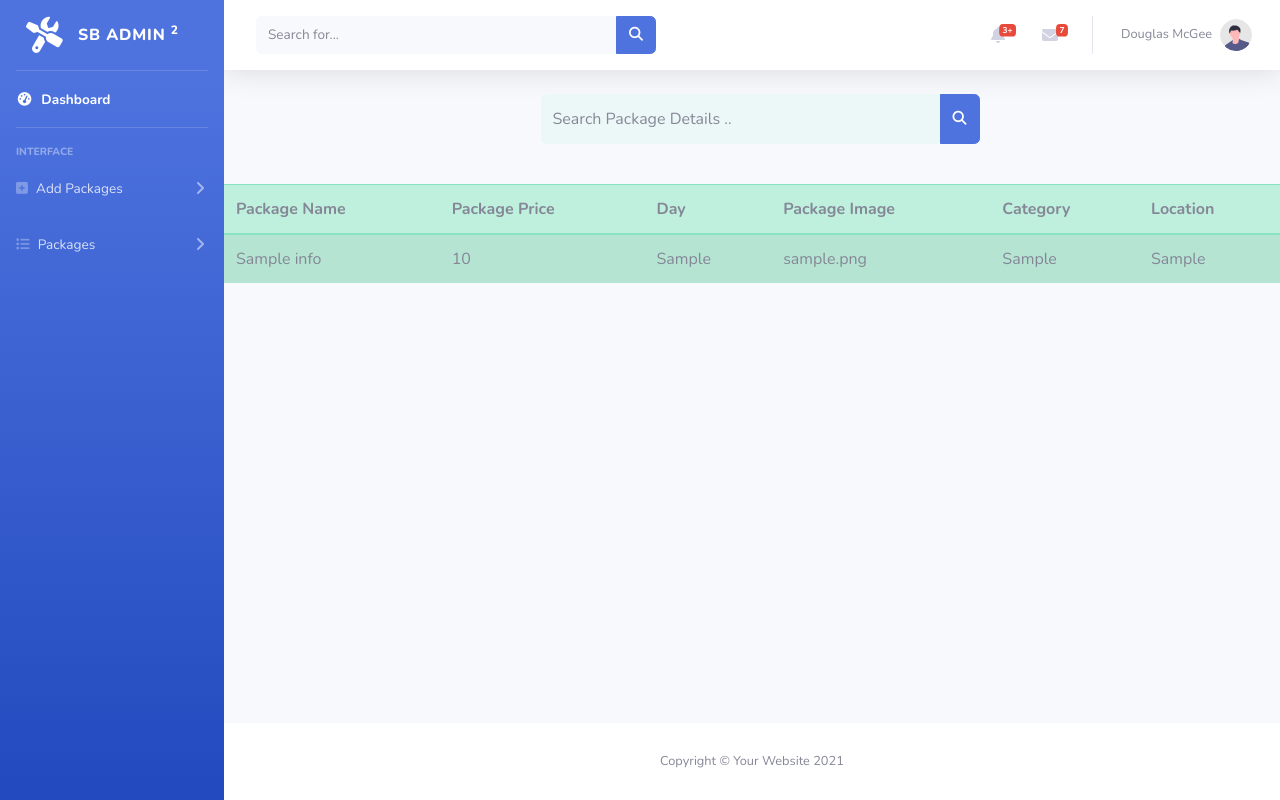
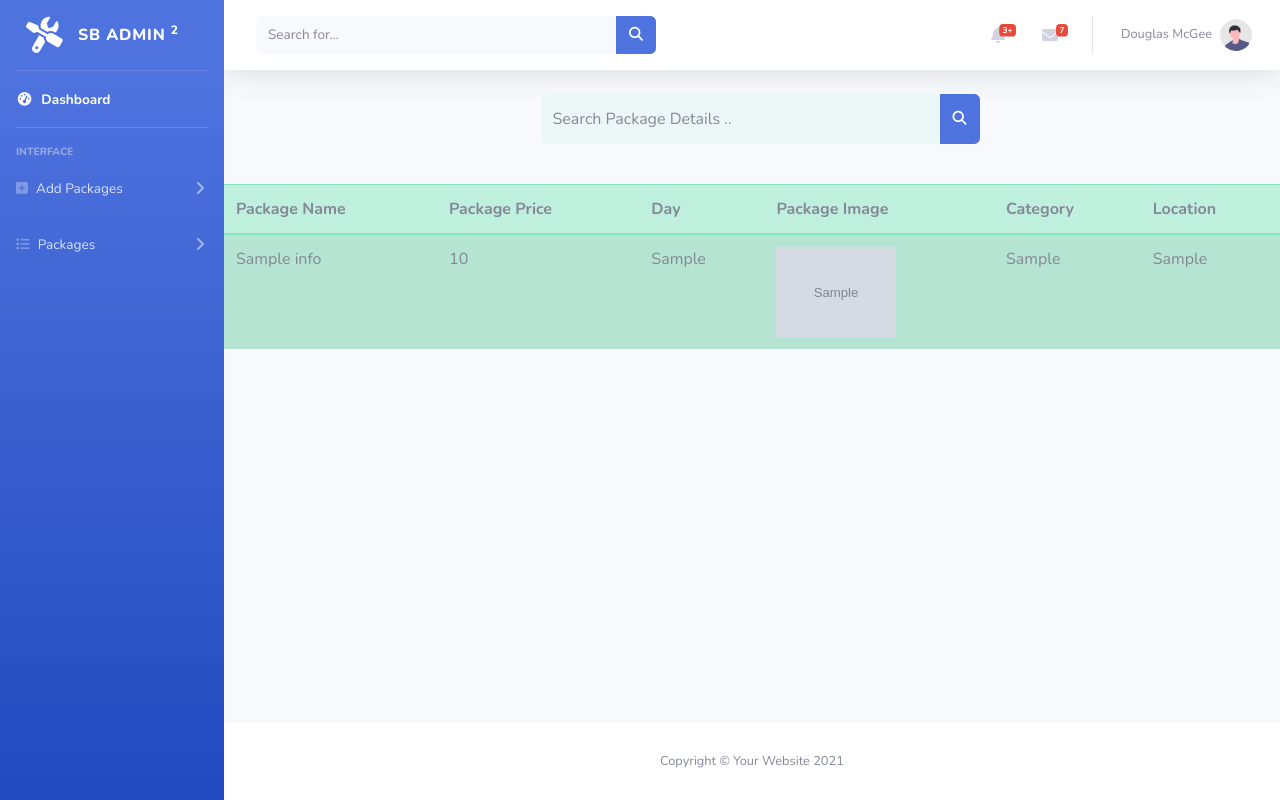
Before and after one commit to exotic03/Tours-and-Travels, a PHP site: page /packagelist.php in a window 1280 px wide. Run offline with PHP 8.4, Linux system fonts and the light colour scheme; tables that the repository leaves empty or names only in its code hold one stand-in row (values such as "Sample post"); grey boxes marked "Sample" are stand-in pictures; some libraries are stand-ins or nearby versions.

Commit message:
image list code added

```diff
--- a/admin/packagelist.php
+++ b/admin/packagelist.php
@@ -79,7 +79,7 @@
               <td><?php echo $line['package_name'] ?></td>
               <td><?php echo $line['package_price'] ?></td>
               <td><?php echo $line['day'] ?></td>
-              <td><?php echo $line['package_image'] ?></td>
+              <td><img src="package images/<?php echo $line['package_image']; ?>" style="width: 120px;" alt=""></td>
               <td><?php echo $line['category'] ?></td>
               <td><?php echo $line['location'] ?></td>
             </tr>
--- a/admin/search.php
+++ b/admin/search.php
@@ -74,7 +74,7 @@
                                         <td><?php echo $line['package_name'] ?></td>
                                         <td><?php echo $line['package_price'] ?></td>
                                         <td><?php echo $line['day'] ?></td>
-                                        <td><?php echo $line['package_image'] ?></td>
+                                        <td><img src="package images/<?php echo $line['package_image']; ?>" style="width: 120px;" alt=""></td>
                                         <td><?php echo $line['category'] ?></td>
                                         <td><?php echo $line['location'] ?></td>
                                         </tr>
```
